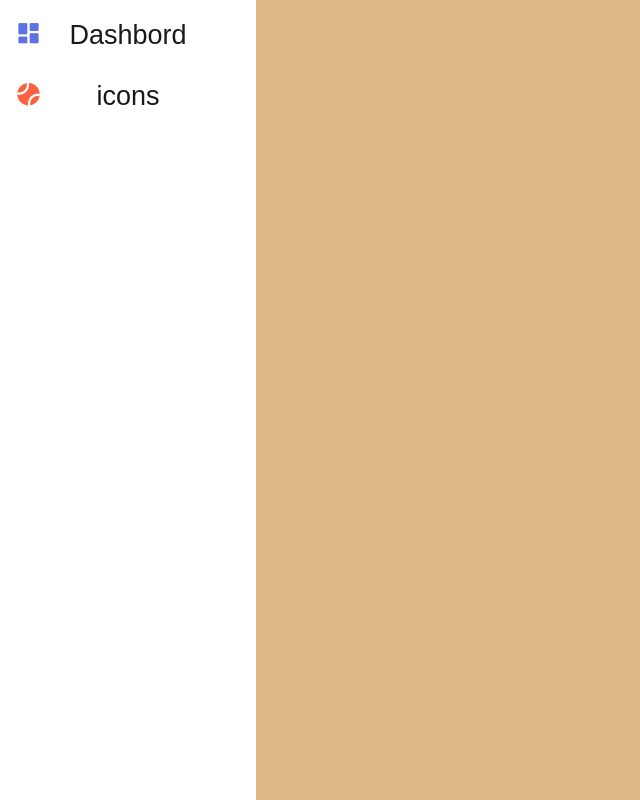
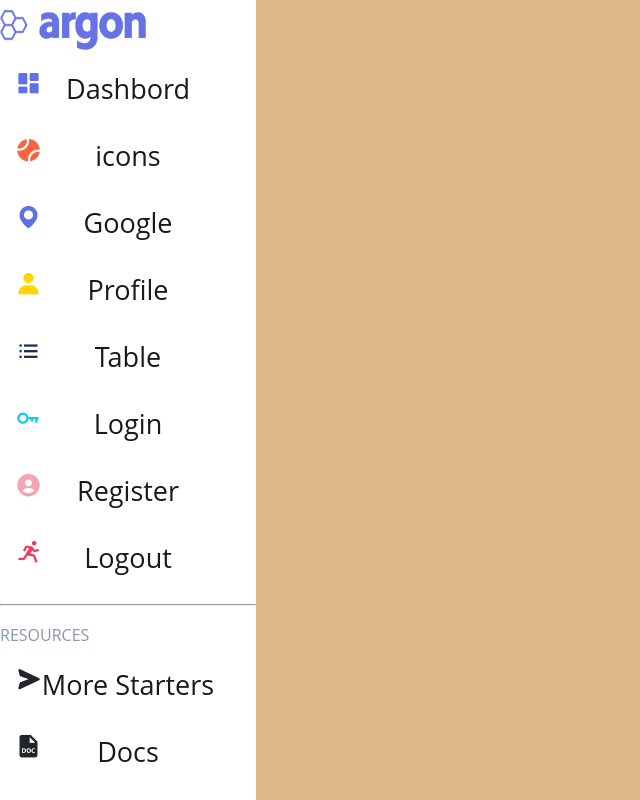
Before and after one commit to rohankatira/admin-panel, a plain HTML site: page index.html in a window 1280 px wide. Shown: the whole page, without its empty margins (0-640 px from the left). Drawn offline with nearby package versions, Linux system fonts and the light colour scheme.

Commit message:
done creating list

```diff
--- a/Style/global.style.css
+++ b/Style/global.style.css
@@ -19,11 +19,19 @@
     height: 100vh;
     background-color: burlywood;
 }
+#icon{
+    display: flex;
+}
+#icon>img{
+    height: 50px;
+    width: 146px;
+}
 .dashbord>button{
     margin-top: 10px;
     position: relative;
     width: 100%;
     font-size: 27px;
+    font-family: 'Open Sans', sans-serif;
     text-align: center;
     color: rgba(0,0,0,.9);
     background-color: transparent;
@@ -41,6 +49,50 @@
     color: #fb6340;
     left: 15px;
 }
+ .bxs-map{
+    position: absolute;
+    color: #5e72e4;
+    left: 15px;
+ }
+ .bxs-user{
+    position: absolute;
+    color:#ffd600;
+    left: 15px;
+ }
+ .bx-list-ul{
+    position: absolute;
+    color: #172b4d;
+    left: 15px;
+ }
+ .bx-key{
+    position: absolute;
+    color: #11cdef;
+    left: 15px;
+ }
+.bxs-user-circle{
+    position: absolute;
+    color: #f3a4b5;
+    left: 15px;
+}
+.bx-run{
+    position: absolute;
+    color: #f5365c;
+    left: 15px;
+}
+.bxs-send{
+    position: absolute;
+    color: #212529;
+    left: 15px;
+}
+.bxs-file-doc{
+    position: absolute;
+    color: #212529;
+    left: 15px;
+}
+#slider>p{
+    color: #8898aa;
+    font-family: 'Open Sans', sans-serif;
+}
 .dashbord>button:hover{
     background: #f6f9fc;
     transition: 3s,ease;
--- a/index.html
+++ b/index.html
@@ -14,6 +14,14 @@
     <!-- slider -->
     <div id="main-container">
       <div id="slider">
+        <div id="icon">
+          <img
+            height="100%"
+            width="100%"
+            src="./Images/nav-image/blue.webp"
+            alt=""
+          />
+        </div>
         <!-- btn-1 -->
         <div class="dashbord">
           <button for="Dashbord">
@@ -28,6 +36,62 @@
         </div>
 
         <!-- btn-3 -->
+
+        <div class="dashbord">
+          <button for="google"><i class="bx bxs-map"></i>Google</button>
+        </div>
+
+        <!-- btn-4 -->
+
+        <div class="dashbord">
+          <button for="profile">
+            <i class="bx bxs-user"></i>
+            Profile
+          </button>
+        </div>
+        <!-- btn-5 -->
+
+        <div class="dashbord">
+          <button for="table"><i class="bx bx-list-ul"></i>Table</button>
+        </div>
+
+        <!-- btn-6 -->
+
+        <div class="dashbord">
+          <button for="login"><i class="bx bx-key"></i>Login</button>
+        </div>
+
+        <!-- btn-7 -->
+
+        <div class="dashbord">
+          <button for="register">
+            <i class="bx bxs-user-circle"></i>Register
+          </button>
+        </div>
+
+        <!-- btn-8 -->
+
+        <div class="dashbord">
+          <button for="logout"><i class="bx bx-run"></i>Logout</button>
+        </div>
+        <br />
+        <hr />
+        <br />
+        <p>RESOURCES</p>
+
+        <!-- btn-9 -->
+
+        <div class="dashbord">
+          <button for="More Starters">
+            <i class="bx bxs-send"></i>More Starters
+          </button>
+        </div>
+
+        <!-- btn-10 -->
+
+        <div class="dashbord">
+          <button for="Docs"><i class="bx bxs-file-doc"></i>Docs</button>
+        </div>
       </div>
       <!-- slider -->
       <div id="main"></div>
```
